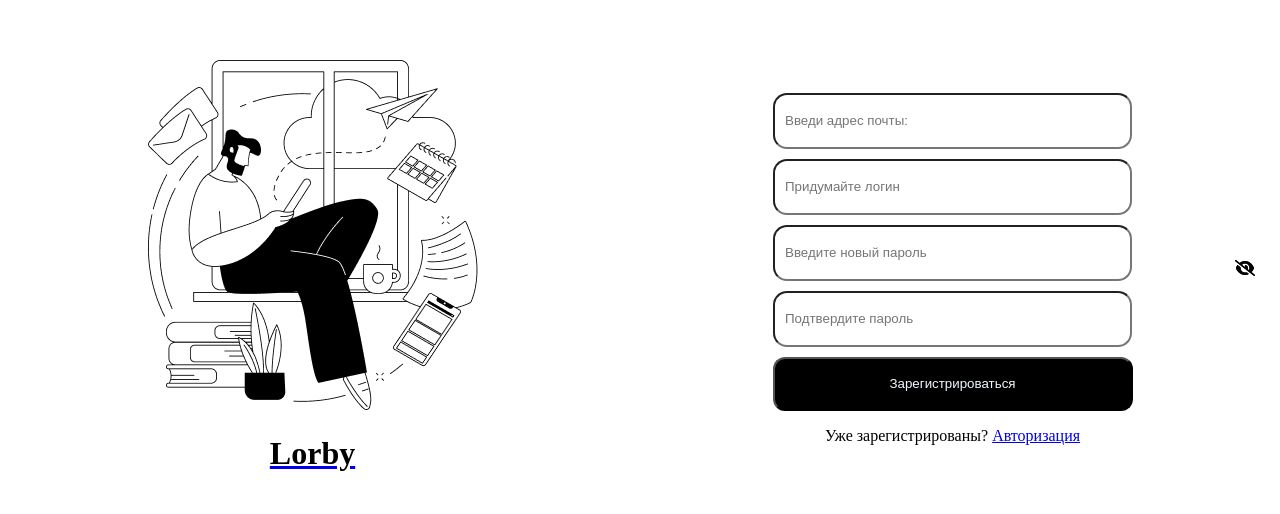
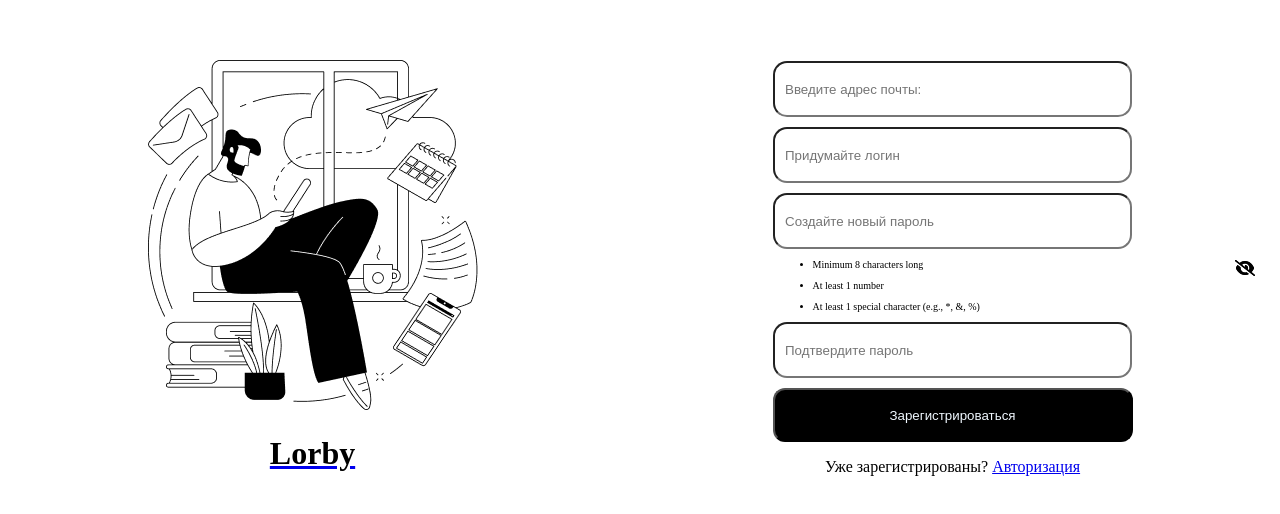
Before and after one commit to a2rankar/neobis-front-auth, a React (Create React App) app: page /registration in a window 1280 px wide. Shown: the part 140-654 px from the top of the page. Built offline with nearby package versions, Linux system fonts and the light colour scheme.

Commit message:
added validation system

```diff
--- a/src/components/Auth/RegistrationForm.css
+++ b/src/components/Auth/RegistrationForm.css
@@ -31,10 +31,22 @@ ul {
     text-align: left;
    font-size: 10px;
 }
+.password-toggle-eyeofpas {
+    display: block;
 
-.valid-password {
+}
+
+
+/* .valid-password {
     color: initial;
 }
 .invalid-password {
     color: red;
+} */
+.invalid p {
+    color: red;
 }
+.valid p {
+    color: rgb(14, 200, 14);
+    font-size: 20px;
+}
--- a/src/components/Auth/RegistrationForm.js
+++ b/src/components/Auth/RegistrationForm.js
@@ -5,8 +5,9 @@ import { faEye, faEyeSlash } from '@fortawesome/free-solid-svg-icons';
 import { FontAwesomeIcon } from '@fortawesome/react-fontawesome';
 
 function Registration() {
-    const [passwordValid, setPasswordValid] = useState(true);
-    const [confirmPasswordValid, setConfirmPasswordValid] = useState(true);
+    const [validPassword, setValidPassword] = useState(true);
+    const [validNumber, setValidNumber] = useState(true);
+    const [validSpecialChar, setValidSpecialChar] = useState(true);
     const [email, setEmail] = useState("");
     const [username, setUsername] = useState("");
     const [password, setPassword] = useState("");
@@ -14,21 +15,16 @@ function Registration() {
     const [showPassword, setShowPassword] = useState(false);
     const [showConfirmPassword, setShowConfirmPassword] = useState(false);
 
+    const handlePasswordChange = (e) => {
+        const newPassword = e.target.value;
+        setPassword(newPassword);
+        setValidPassword(newPassword.length >= 8);
+        setValidNumber(/\d/.test(newPassword));
+        setValidSpecialChar(/[!@#$%^&*]/.test(newPassword));
+    };
+
     const handleRegistration = async (e) => {
         e.preventDefault();
-
-        // Проверка валидации пароля и его подтверждения
-        const isPasswordValid = password.length >= 8 && /\d/.test(password) && /[!@#$%^&*]/.test(password);
-        const isConfirmPasswordValid = confirmPassword === password;
-
-        // Обновление состояния валидации
-        setPasswordValid(isPasswordValid);
-        setConfirmPasswordValid(isConfirmPasswordValid);
-
-        // Если пароль или его подтверждение неверны, прекращаем регистрацию
-        if (!isPasswordValid || !isConfirmPasswordValid) {
-            return;
-        }
 
         try {
             const response = await axios.post('https://royal-nerve-lorby.up.railway.app/api/auth/register', {
@@ -41,6 +37,7 @@ function Registration() {
 
         } catch (error) {
             console.error('Ошибка регистрации:', error);
+
         }
     };
 
@@ -49,7 +46,7 @@ function Registration() {
             <form onSubmit={handleRegistration}>
                 <div>
                     <input
-                        placeholder="Введи адрес почты:"
+                        placeholder="Введите адрес почты:"
                         type="email"
                         id="email"
                         name="email"
@@ -69,20 +66,24 @@ function Registration() {
                 </div>
                 <div>
                     <input
-                        placeholder="Введите новый пароль"
+                        placeholder="Создайте новый пароль"
                         type={showPassword ? "text" : "password"}
                         id="password"
                         name="password"
                         value={password}
-                        onChange={(e) => setPassword(e.target.value)}
-                        className={passwordValid ? 'password-input valid-password' : 'password-input invalid-password'}
+                        onChange={handlePasswordChange}
+                        // className={(validPassword && validNumber && validSpecialChar) ? 'password-input valid-password' : 'password-input invalid-password'}
                     />
                     <FontAwesomeIcon
                         icon={showPassword ? faEye : faEyeSlash}
                         onClick={() => setShowPassword(!showPassword)}
                         className="password-toggle-eye"
                     />
-                    {!passwordValid && <p className="error-message">Пароль должен содержать минимум 8 символов, хотя бы 1 цифру и 1 специальный символ</p>}
+                    <ul>
+                        <li className={validPassword ? '' : 'invalid'}><p>Minimum 8 characters long</p></li>
+                        <li className={validNumber ? '' : 'invalid'}><p>At least 1 number</p></li>
+                        <li className={validSpecialChar ? '' : 'invalid'}><p>At least 1 special character (e.g., *, &amp;, %)</p></li>
+                    </ul>
                 </div>
                 <div>
                     <input
@@ -92,14 +93,12 @@ function Registration() {
                         name="confirmPassword"
                         value={confirmPassword}
                         onChange={(e) => setConfirmPassword(e.target.value)}
-                        className={confirmPasswordValid ? 'password-input valid-password' : 'password-input invalid-password'}
                     />
                     <FontAwesomeIcon
                         icon={showConfirmPassword ? faEye : faEyeSlash}
                         onClick={() => setShowConfirmPassword(!showConfirmPassword)}
                         className="password-toggle-eye"
                     />
-                    {!confirmPasswordValid && <p className="error-message">Пароли не совпадают</p>}
                 </div>
                 <button type="submit">Зарегистрироваться</button>
             </form>
```
